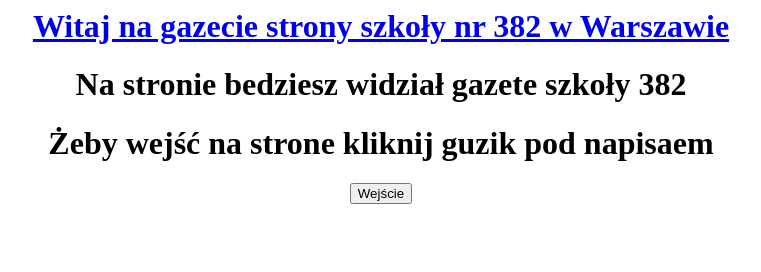
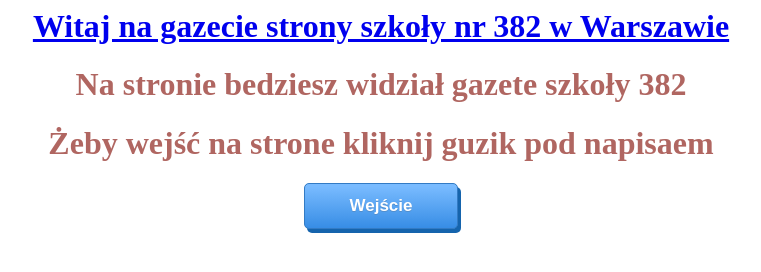
Before and after one commit to szkola382nrwarsawa/gazeta, a plain HTML site: page index.html in a window 1280 px wide. Shown: the whole page, without its empty margins (259-1020 px from the left). Drawn offline with Linux system fonts and the light colour scheme.

Commit message:
Update index.html

```diff
--- a/index.html
+++ b/index.html
@@ -1,6 +1,6 @@
 <html>
     <head>
-        <link ref="stylesheet" href="style.css">
+        <link rel="stylesheet" href="style.css">
     </head>
     <body>
         <div class="top">
@@ -9,7 +9,7 @@
         <div>
             <center><a><h1>Na stronie bedziesz widział gazete szkoły 382</h1></a></center>
             <center><a><h1>Żeby wejść na strone kliknij guzik pod napisaem</h1></a></center>
-            <center><a href="gazeta.html" class="guzik"><button>Wejście</button></a></center>
+            <center><a href="gazeta.html" class="guzik">Wejście</a></center>
         </div>
     </body>
 </html>
```
